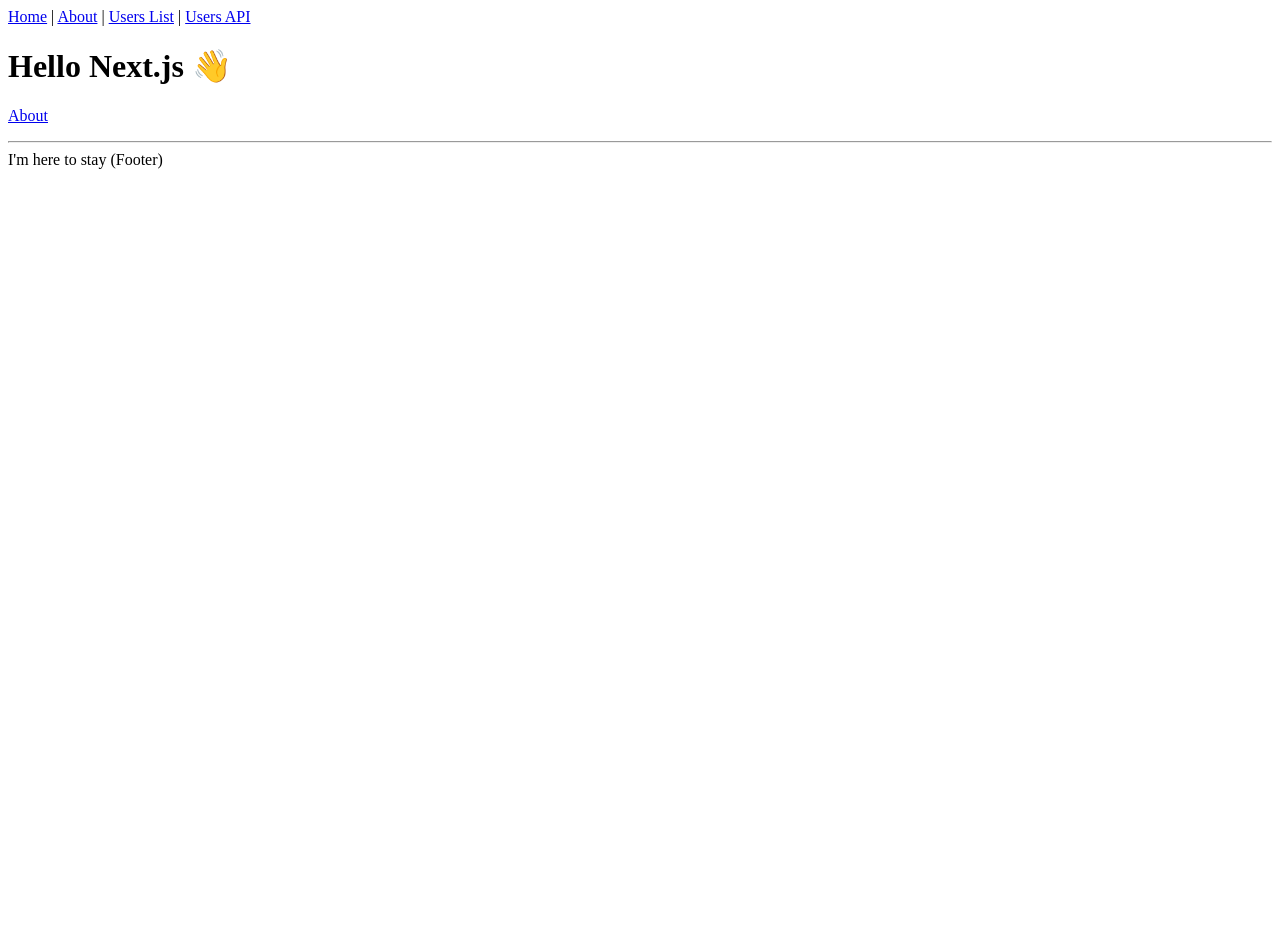
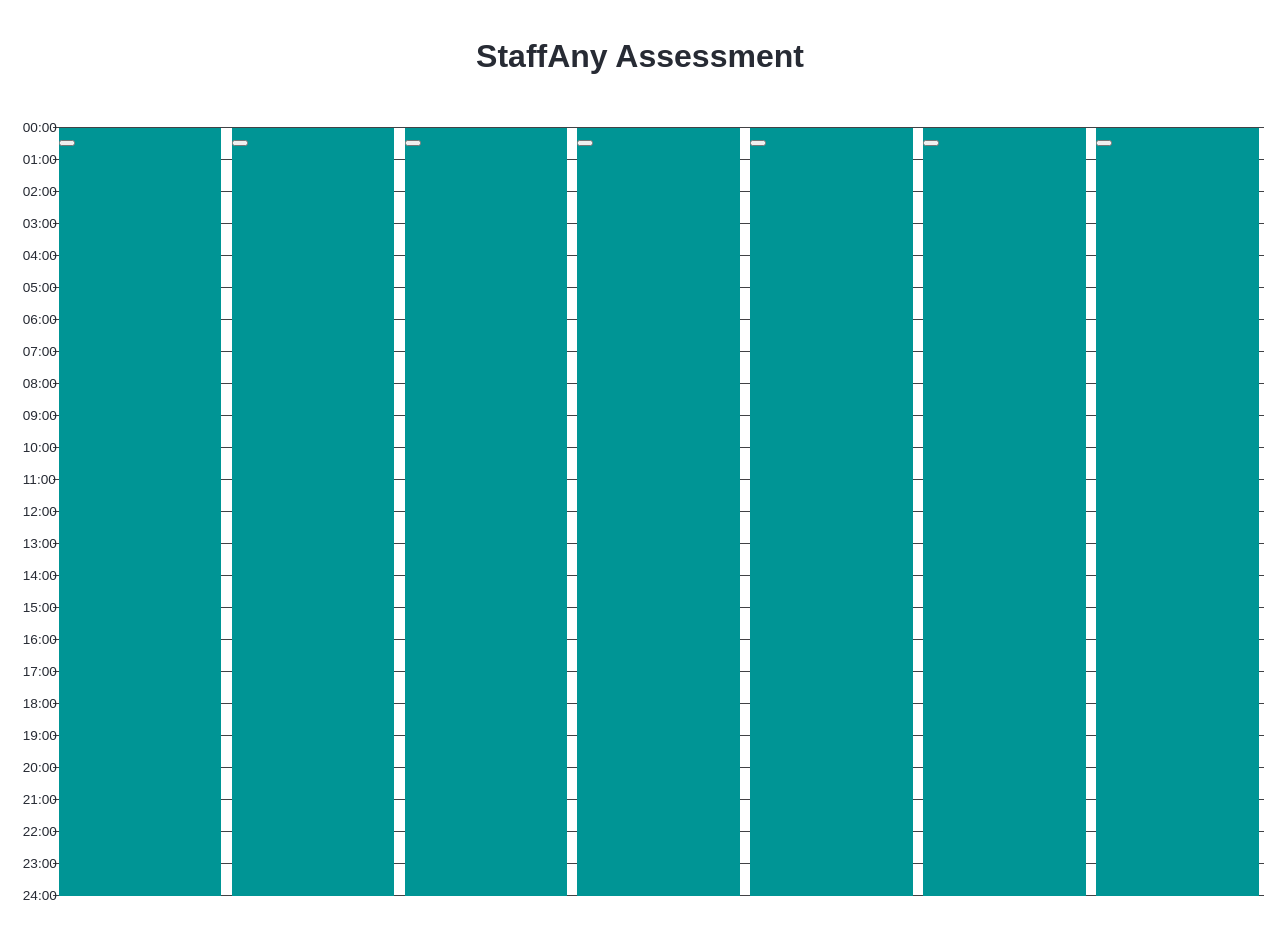
Before and after one commit to CodeWithRiyan/staffany, a Next.js app: page / in a window 1280 px wide. Shown: the top 938 px of the page. Before the commit the page ends 800 px from the top, so only its background shows below. Built offline with nearby package versions, Linux system fonts and the light colour scheme.

Commit message:
setting layout

```diff
--- a/components/Layout.tsx
+++ b/components/Layout.tsx
@@ -14,27 +14,7 @@
       <meta charSet="utf-8" />
       <meta name="viewport" content="initial-scale=1.0, width=device-width" />
     </Head>
-    <header>
-      <nav>
-        <Link href="/">
-          <a>Home</a>
-        </Link>{' '}
-        |{' '}
-        <Link href="/about">
-          <a>About</a>
-        </Link>{' '}
-        |{' '}
-        <Link href="/users">
-          <a>Users List</a>
-        </Link>{' '}
-        | <a href="/api/users">Users API</a>
-      </nav>
-    </header>
     {children}
-    <footer>
-      <hr />
-      <span>I'm here to stay (Footer)</span>
-    </footer>
   </div>
 )
 
--- /dev/null
+++ b/pages/_app.tsx
@@ -0,0 +1,6 @@
+import '../styles/index.css'
+import type { AppProps } from 'next/app'
+
+export default function MyApp({ Component, pageProps }: AppProps) {
+    return <Component {...pageProps} />
+  }
--- a/pages/index.tsx
+++ b/pages/index.tsx
@@ -3,12 +3,167 @@
 
 const IndexPage = () => (
   <Layout title="Home | Next.js + TypeScript Example">
-    <h1>Hello Next.js 👋</h1>
-    <p>
-      <Link href="/about">
-        <a>About</a>
-      </Link>
-    </p>
+    <h1>StaffAny Assessment</h1>
+<div className="contain">
+
+<figure className="bar-chart">
+
+	<div className="row bars">
+		<div className="y-axis">
+			<div className="segment">
+				<span className="label">00:00</span>
+			</div>
+			<div className="segment">
+				<span className="label">01:00</span>
+			</div>
+			<div className="segment">
+				<span className="label">02:00</span>
+			</div>
+			<div className="segment">
+				<span className="label">03:00</span>
+			</div>
+			<div className="segment">
+				<span className="label">04:00</span>
+			</div>
+			<div className="segment">
+				<span className="label">05:00</span>
+			</div>
+			<div className="segment">
+				<span className="label">06:00</span>
+			</div>
+			<div className="segment">
+				<span className="label">07:00</span>
+			</div>
+			<div className="segment">
+				<span className="label">08:00</span>
+			</div>
+			<div className="segment">
+				<span className="label">09:00</span>
+			</div>
+			<div className="segment">
+				<span className="label">10:00</span>
+			</div>
+			<div className="segment">
+				<span className="label">11:00</span>
+			</div>
+			<div className="segment">
+				<span className="label">12:00</span>
+			</div>
+			<div className="segment">
+				<span className="label">13:00</span>
+			</div>
+			<div className="segment">
+				<span className="label">14:00</span>
+			</div>
+			<div className="segment">
+				<span className="label">15:00</span>
+			</div>
+			<div className="segment">
+				<span className="label">16:00</span>
+			</div>
+			<div className="segment">
+				<span className="label">17:00</span>
+			</div>
+			<div className="segment">
+				<span className="label">18:00</span>
+			</div>
+			<div className="segment">
+				<span className="label">19:00</span>
+			</div>
+			<div className="segment">
+				<span className="label">20:00</span>
+			</div>
+      <div className="segment">
+				<span className="label">21:00</span>
+			</div>
+			<div className="segment">
+				<span className="label">22:00</span>
+			</div>
+			<div className="segment">
+				<span className="label">23:00</span>
+			</div>
+			<div className="segment">
+				<span className="label">24:00</span>
+			</div>
+		</div>
+		<div className="x-axis">
+
+    <div className="year wrap">
+				<div className="col">
+					<span className="bar" style={{height: '35%'}}></span>
+          <span className="bar" style={{height: '35%'}}></span>
+          <span className="bar" style={{height: '26%'}}>
+            <button></button>
+          </span>
+				</div>
+				<span className="label">Sunday</span>
+			</div>
+			<div className="year wrap">
+				<div className="col">
+					<span className="bar" style={{height: '35%'}}></span>
+          <span className="bar" style={{height: '35%'}}></span>
+          <span className="bar" style={{height: '26%'}}>
+            <button></button>
+          </span>
+				</div>
+				<span className="label">Sunday</span>
+			</div>
+			<div className="year wrap">
+				<div className="col">
+					<span className="bar" style={{height: '35%'}}></span>
+          <span className="bar" style={{height: '35%'}}></span>
+          <span className="bar" style={{height: '26%'}}>
+            <button></button>
+          </span>
+				</div>
+				<span className="label">Sunday</span>
+			</div>
+			<div className="year wrap">
+				<div className="col">
+					<span className="bar" style={{height: '35%'}}></span>
+          <span className="bar" style={{height: '35%'}}></span>
+          <span className="bar" style={{height: '26%'}}>
+            <button></button>
+          </span>
+				</div>
+				<span className="label">Sunday</span>
+			</div>
+			<div className="year wrap">
+				<div className="col">
+					<span className="bar" style={{height: '35%'}}></span>
+          <span className="bar" style={{height: '35%'}}></span>
+          <span className="bar" style={{height: '26%'}}>
+            <button></button>
+          </span>
+				</div>
+				<span className="label">Sunday</span>
+			</div>
+			<div className="year wrap">
+				<div className="col">
+					<span className="bar" style={{height: '35%'}}></span>
+          <span className="bar" style={{height: '35%'}}></span>
+          <span className="bar" style={{height: '26%'}}>
+            <button></button>
+          </span>
+				</div>
+				<span className="label">Sunday</span>
+			</div>
+			<div className="year wrap">
+				<div className="col">
+					<span className="bar" style={{height: '35%'}}></span>
+          <span className="bar" style={{height: '35%'}}></span>
+          <span className="bar" style={{height: '26%'}}>
+            <button></button>
+          </span>
+				</div>
+				<span className="label">Sunday</span>
+			</div>
+		</div>
+	</div>
+
+</figure>
+
+</div>
   </Layout>
 )
 
--- /dev/null
+++ b/styles/index.css
@@ -0,0 +1,158 @@
+* {
+	-webkit-box-sizing: border-box;
+	-moz-box-sizing: border-box;
+	box-sizing: border-box;
+}
+body {
+	background-color: white;
+	font-family: 'Khula', sans-serif;
+	font-weight: 300;
+	color: #272b34;
+	line-height: 1em;
+	margin: 0;
+  	padding: 2em 1em;
+}
+.contain {
+    overflow: hidden;
+    max-width: 100%;
+    margin: 0 auto;
+}
+.bar-chart {
+	margin: 0 auto;
+	width: 100%;
+	position: relative;
+}
+h1,.bar-chart h2 {
+	text-align: center;
+	margin: .5em 0 1em;
+    font-size: 2em;
+    font-weight: 600;
+}
+.bar-chart .row {
+	position: relative;
+	line-height: 1.25em;
+	margin-bottom: 3em;
+	height: 100vh;
+}
+.bar-chart .row .segment {
+    flex: 1 100%;
+    display: block;
+    position: relative;
+    align-self: flex-end;
+}
+.bar-chart .row .segment:before {
+	content: "";
+	display: block;
+    margin-left: 3%;
+	width: 100%;
+	bottom: 0;
+	position: absolute;
+	height: 1px;
+	background-color: #414245;
+  	z-index: -1;
+}
+.bar-chart .label {
+	display: block;
+	font-size: .85em;
+}
+/* X Axis */
+.bar-chart .x-axis {
+  display: flex;
+  height: 100%;
+  margin-left: 3%;
+}
+.bar-chart .x-axis .year {
+    flex: 1;
+}
+.bar-chart .x-axis .year .col {
+    display: flex;
+    height: 100%;
+    flex-flow: column-reverse;
+    margin: 0 3%;
+}
+.bar-chart .x-axis .year .col .bar {
+    /* flex: 1; */
+    background-color: #009595;
+    /* align-self: flex-end; */
+	position: relative;
+	/* margin: 0 25%; */
+  height: 0px;
+  -webkit-transition: height, 1s ease;
+	-moz-transition: height, 1s ease;
+	-ms-transition: height, 1s ease;
+	transition: height, 1s ease;
+}
+.bar-chart .x-axis .label {
+  align-self: flex-end;
+	padding: .5em 0 0;
+  line-height: 1em;
+  text-align: center;
+}
+.bar-chart .x-axis .label:not(.number) {
+  color: #fff;
+  text-transform: uppercase;
+  padding-top: 1em;
+  font-size: .875em;
+}
+.bar-chart .x-axis .year .col .bar .tooltip,
+.bar-chart .x-axis .year .col .bar .tooltip:after {
+    display: block;
+    position: absolute;
+	z-index: 2;
+	left: 50%;
+	-webkit-transform: translateX(-50%);
+	-moz-transform: translateX(-50%);
+	-ms-transform: translateX(-50%);
+	transform: translateX(-50%);
+}
+.bar-chart .x-axis .year .col .bar .tooltip {
+    top: .75em;
+    font-size: .875em;
+    color: #000;
+    padding: 0;
+  font-weight: 600;
+}
+/* Y Axis */
+.bar-chart .y-axis {
+    display: flex;
+    height: 100%;
+    flex-direction: row;
+    flex-wrap: wrap;
+    position: absolute;
+    width: 100%;
+}
+.bar-chart .y-axis .label {
+    margin: auto -24px -10px 0;
+    text-align: left;
+    width: 24px;
+  padding-left: .5em;
+}
+@media screen and (min-width: 768px){
+  .bar-chart {
+    float: left;
+  }
+}
+
+/* Legend */
+.bar-chart .legend {
+    margin: 0 auto;
+  text-align: center;
+    padding: 0;
+	font-size: .875em;
+}
+.bar-chart .legend li {
+    display: inline-block;
+    padding: .25em 1em;
+    line-height: 1em;
+}
+.bar-chart .legend li:before {
+    content: "";
+    margin-right: .5em;
+    display: inline-block;
+    width: 8px;
+    height: 8px;
+	background-color: #2493bf;
+}
+.bar-chart .legend li:nth-child(2):before {
+	background-color: #38b59c;
+}
```
Also changed, not shown: next-env.d.ts.
